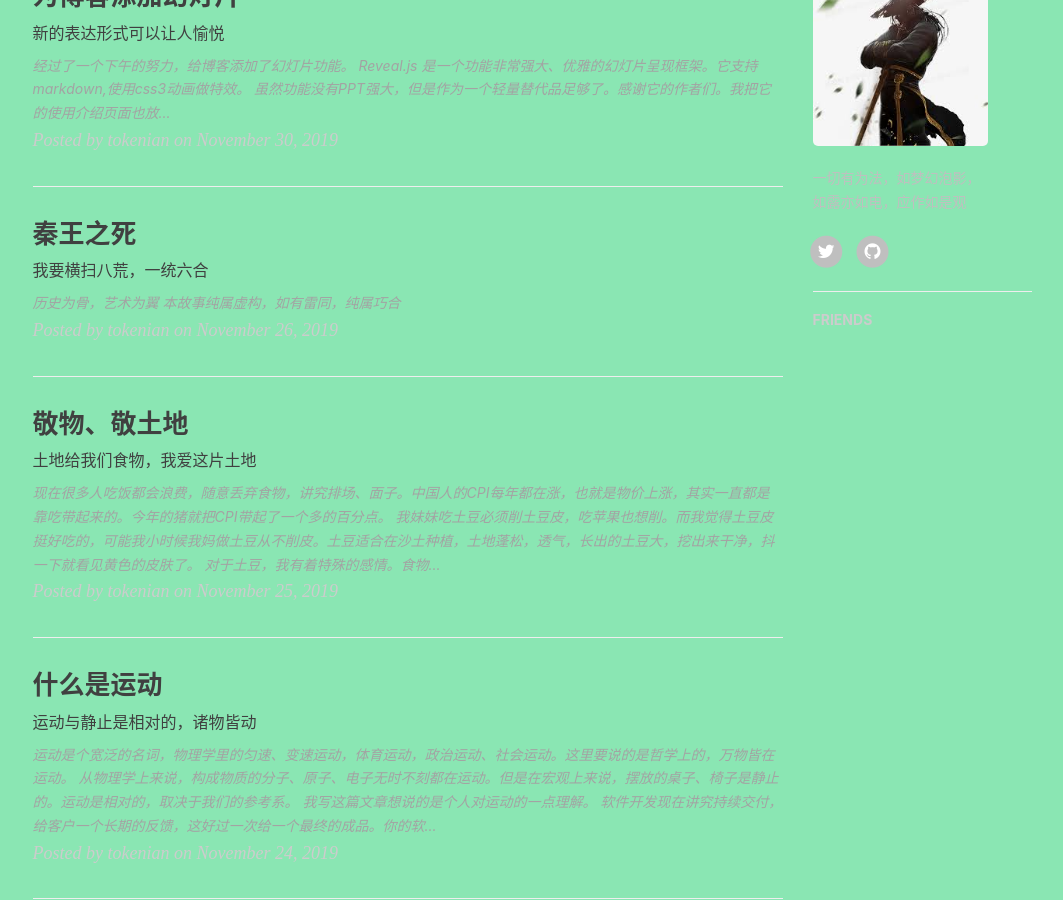
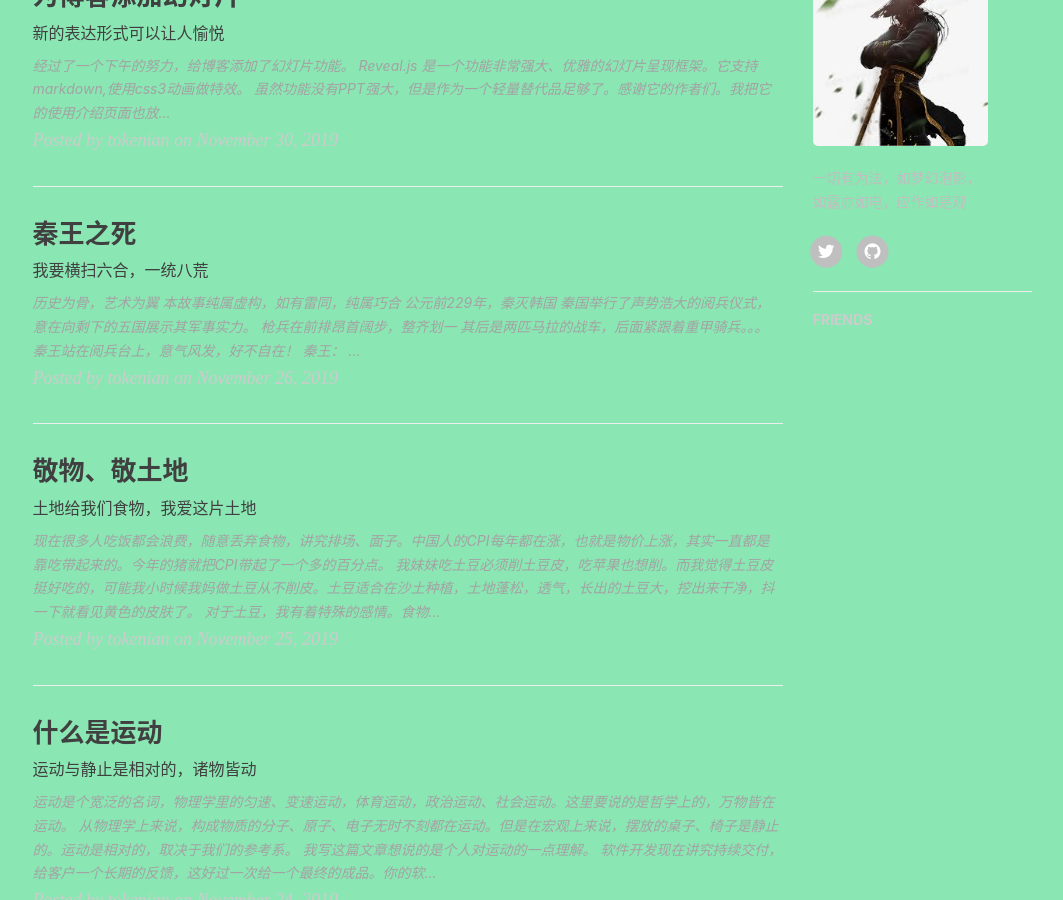
Before and after one commit to tokenian/tokenian.github.io, a Jekyll site: the page built from index.html, in a window 1280 px wide and 900 px high, scrolled down 1163 px. Shown: the whole window, without its empty margins (135-1198 px from the left). Built offline with Jekyll 4.4.1, drawn with Linux system fonts in a browser that asks for light colours; nearby versions of some CDN libraries; the list of posts is cut into pages by our own code; comment, search, counter and statistics services are not loaded.

```diff
--- a/_includes/footer_reveal.html
+++ b/_includes/footer_reveal.html
@@ -38,6 +38,12 @@
         ]
     });
     Reveal.configure({ transition: 'convex'});
+    Reveal.addEventListener('begin', function() {
+        console.log("you can write a callback named begin to execute when the slides open!");
+        if(begin){
+            begin();
+        }
+    } );
 </script>
 
 <!-- async load function -->
--- a/_layouts/reveal.html
+++ b/_layouts/reveal.html
@@ -7,7 +7,7 @@
 <body ontouchstart="">
     <div class="reveal">
             <div class="slides">
-                <section data-background="{{page.header-bg}}">
+                <section data-background="{{page.header-bg}}" data-state="begin">
                         <h2>{{page.title}}</h3>
                         <h5>{{page.subtitle}}</h5>
                         <p>
--- a/_posts/prose/2019-11-26-death-of-First-Emperor-of-Qin.markdown
+++ b/_posts/prose/2019-11-26-death-of-First-Emperor-of-Qin.markdown
@@ -1,6 +1,6 @@
 ---
 title: "秦王之死"
-subtitle: "我要横扫八荒，一统六合"
+subtitle: "我要横扫六合，一统八荒"
 <!-- layout: reveal -->
 layout: abc
 author: "tokenian"
@@ -15,49 +15,150 @@
 .reveal em {
 	color: #36e139
 }
+.left{
+  text-align: left;
+}
 </style>
 <section data-transition="zoom">
   <p><em>历史为骨，艺术为翼</em></p>
   <h5>
     <em>本故事纯属虚构，如有雷同，纯属巧合</em>
   </h5>
-
-
 </section>
 
-<section data-markdown>
-  <script type="text/template">
-   ***荣耀***
-   > 枪兵在前排昂首阔步，整齐划一；其后是两匹马拉的战车，后面接着是重甲骑兵。。。“”
-  </script>
+<section data-transition="slide">
+  <h3><em>公元前229年，秦灭韩国</em></h3>
+
+  <h5 class="fragment fade-up">秦国举行了声势浩大的阅兵仪式，意在向剩下的五国展示其军事实力。</h5>
+  <h5 class="fragment fade-up">
+    <br/>
+    <p>枪兵在前排昂首阔步，整齐划一</p>
+    <p >其后是两匹马拉的战车，后面紧跟着重甲骑兵。。。</p>
+    <p>秦王站在阅兵台上，意气风发，好不自在！</p>
+  </h5>
 </section>
-<section data-markdown>
- <script type="text/template">
-   ### 公元前229年，秦灭韩国
-   秦王：
-      百战沙场碎铁衣，城南已合数重围。
-
-      突营射杀呼延将，独领残兵千骑归。
-   秦王：小高，寡人做的诗如何？
-   赵高：大王，奴才从你的诗里看到了千军万马，听到了箭鸣呼啸。奴才对你的景仰犹如滔滔江水、连绵不决，又如黄河泛滥一发不可收拾。
-   秦王： 幸甚！幸甚！
-  </script>
+<section data-transition="slide" class="left">
+    <h4>
+      <em>秦王：</em>
+      <span>
+          百战沙场碎铁衣，城南已合数重围。
+          突营射杀呼延将，独领残兵千骑归。
+      </span>
+    </h4>
+    <br/>
+    <small class="fragment fade-left">赵高由石梯登上阅兵台</small>
+    <h4 class="fragment fade-up">
+        <em>秦王：</em>
+        <span>
+            小高，寡人做的诗如何？
+        </span>
+    </h4>
+    <h4 class="fragment fade-up">
+        <em>赵高：</em>
+        <span>
+            大王，奴才从你的诗里看到了千军万马，听到了箭鸣呼啸。奴才对你的景仰犹如滔滔江水、连绵不决，又如黄河泛滥一发不可收拾。
+        </span>
+    </h4>
+    <h4 class="fragment fade-up">
+        <em>秦王：</em>
+        <span>
+            幸甚！幸甚！
+        </span>
+    </h4>
 </section>
 
-<section data-markdown>
- <script type="text/template">
-   ***荣耀***
-   秦王实行996，一帮大臣被斩杀殆尽。不得已使用了一帮无能军官。这帮无能军官各种问题
-  </script>
+<section data-transition="slide" class="left">
+    <h4>
+        <em>秦王：</em>
+        <span>
+            我大秦东出之策进展如何？何时灭了赵国！
+        </span>
+    </h4>
+    <h4 class="fragment fade-up">
+        <em>赵高：</em>
+        <span>
+            大王，一切进展顺利。只是新提拔的百夫长、千夫长力有不殆，吕相之后。。国无将矣
+        </span>
+    </h4>
+    <h4 class="fragment fade-up">
+        <em>秦王：</em>
+        <span>
+            王翦何在？蒙骜何在？蒙恬何在？
+        </span>
+    </h4>
+    <h4 class="fragment fade-up">
+        <em>赵高：</em>
+        <span>
+            大王，他们皆因未能完成996指标被逼自裁了。
+        </span>
+    </h4>
 </section>
-<section data-markdown>
+<section data-transition="slide" class="left">
+    <h4>
+        <em>秦王：</em>
+        <span>
+            寡人何时变得如此嗜杀，他们皆是为国捐躯，战死沙场！
+        </span>
+    </h4>
+    <h4 class="fragment fade-up">
+        <em>赵高：</em>
+        <span>
+            大王，是奴才记错了。王翦是得了一场大病病死的，蒙家二兄弟皆是战死沙场。
+        </span>
+    </h4>
+    <h4 class="fragment fade-up">
+        <em>秦王：</em>
+        <span>
+            去把新晋的百夫长、千夫长叫来。
+        </span>
+    </h4>
+    <h4 class="fragment fade-up">
+        <em>赵高：</em>
+        <span>
+            是，大王。张三、李四、王五、赵六，速速来拜见大王。
+        </span>
+    </h4>
+</section>
+<section data-transition="slide" class="left">
+    <h4>
+        <em>众人：</em>
+        <span>
+            拜见大王
+        </span>
+    </h4>
+    <h4 class="fragment fade-up">
+        <em>秦王：</em>
+        <span>
+            尔等皆是国之栋梁，我大秦一统天下就全靠你们了。早日完成996指标！
+        </span>
+    </h4>
+    <h4 class="fragment fade-up">
+        <em>张三：</em>
+        <span>
+            请大王收回赐给我的良田千顷，下臣无福消受啊。
+        </span>
+    </h4>
+    <h4 class="fragment fade-up">
+        <em>赵高：</em>
+        <span>
+            大胆！大王的赏赐你竟敢不要？不如给我怎么样
+        </span>
+    </h4>
+    <h4 class="fragment fade-up">
+        <em>秦王：</em>
+        <span>
+            看你形容枯槁，千顷良田难道还食不果腹？
+        </span>
+    </h4>
+</section>
+<section data-transition="slide" class="left">
   <script type="text/template">
   自由女神从未来穿越到秦国，向秦王讲述了世界和宇宙。秦王发出宣言，要一统宇宙。
   自由女神掏出ak47,射杀了秦王。威慑大臣，被拥立为新的女王。
     女王采用了未来的先进管理理念，完成了秦朝的一统天下大业。
    </script>
  </section>
-<section data-markdown>
+<section data-transition="slide" class="left">
  <script type="text/template">
    ***荣耀***
    女王毒死一帮伪冒的大臣，让秦朝无人治理，最终天下大乱。
@@ -66,9 +167,14 @@
    赵高毒杀了秦王，发表了自己的智慧宣言。
   </script>
 </section>
-<section data-markdown>
+<section data-transition="slide" class="left">
  <script type="text/template">
    ***荣耀***
   赵高参透了生命的哲学，在漫长的时间里等待新时代的到来。当自由的思想终于在西方出现，他饮下了早已备好的毒酒。
   </script>
 </section>
+<script type="text/javascript">
+    function begin(){
+      // Reveal.configure({ transition: 'slide'});
+    }
+</script>
```
Also changed, not shown: 1 other file.
